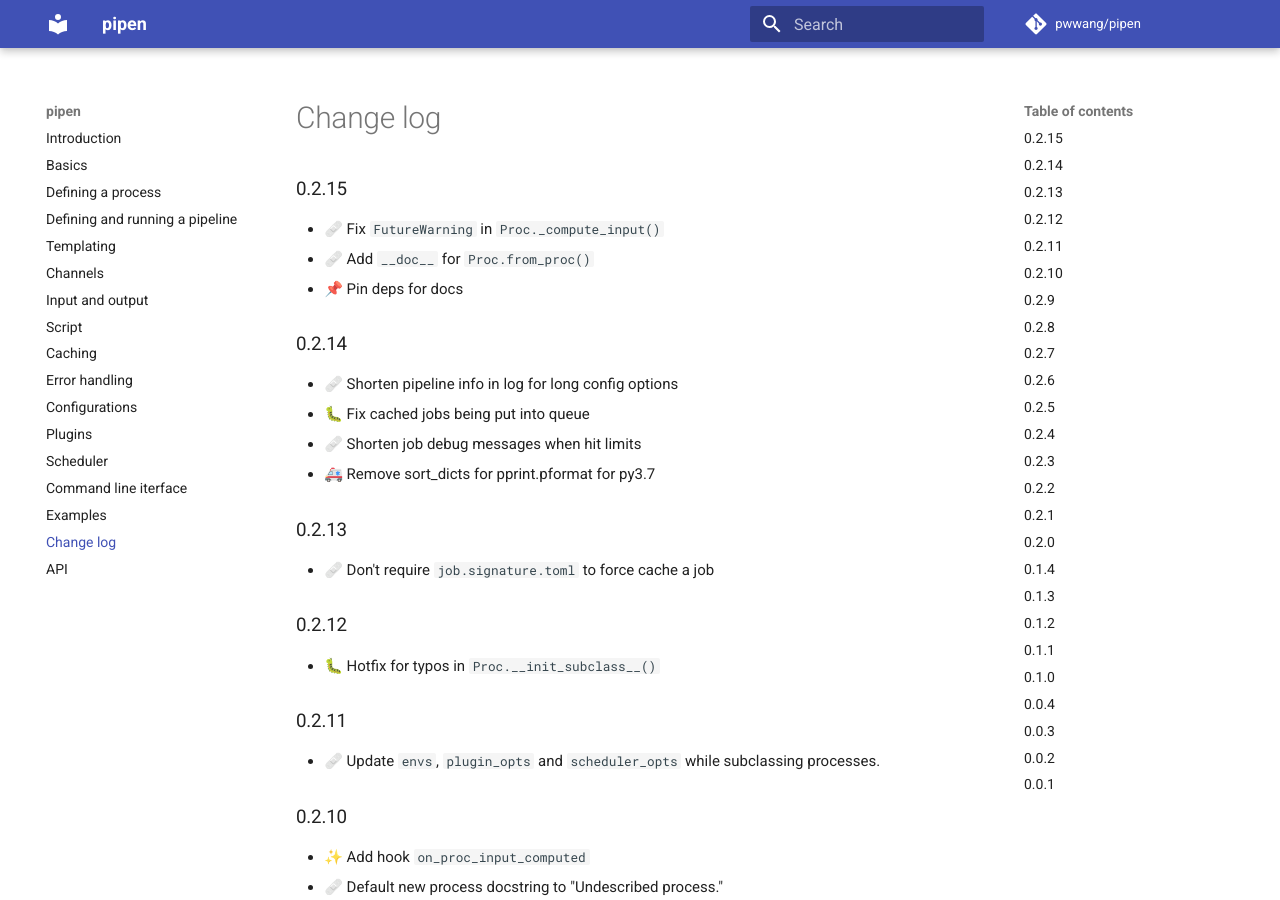
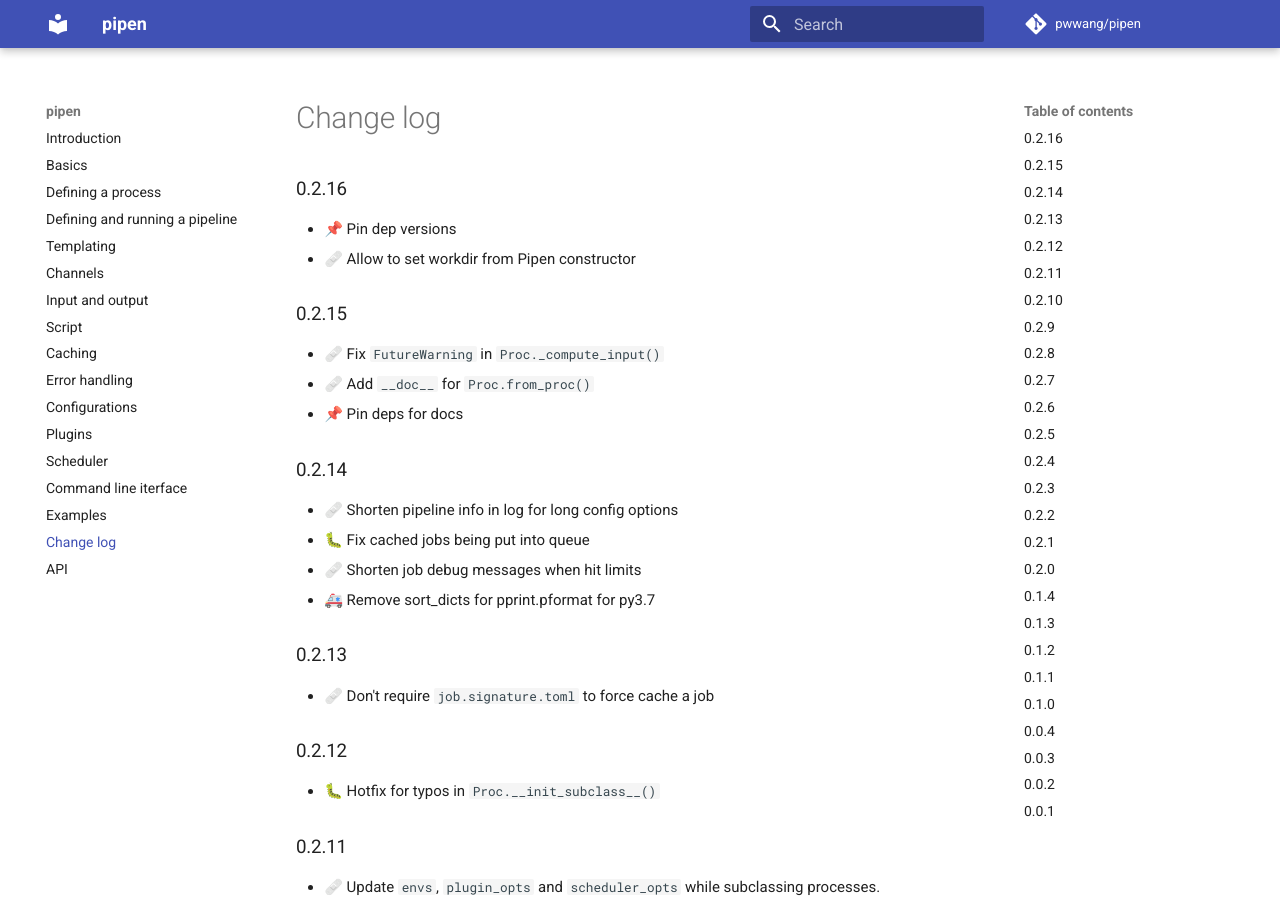
Before and after one commit to pwwang/pipen, an MkDocs documentation site: the page built from docs/CHANGELOG.md, in a window 1280 px wide and 900 px high. Built offline with MkDocs 1.6.1 and Material for MkDocs 9.7.7, drawn with Linux system fonts in a browser that asks for light colours; comment, search, counter and statistics services are not loaded.

Commit message:
🔖 0.2.16

```diff
--- a/docs/CHANGELOG.md
+++ b/docs/CHANGELOG.md
@@ -1,3 +1,8 @@
+## 0.2.16
+
+- 📌 Pin dep versions
+- 🩹 Allow to set workdir from Pipen constructor
+
 ## 0.2.15
 
 - 🩹 Fix `FutureWarning` in `Proc._compute_input()`
--- a/pipen/version.py
+++ b/pipen/version.py
@@ -1,3 +1,3 @@
 """Provide version of pipen"""
 
-__version__ = "0.2.15"
+__version__ = "0.2.16"
--- a/pyproject.toml
+++ b/pyproject.toml
@@ -4,7 +4,7 @@ build-backend = "poetry.masonry.api"
 
 [tool.poetry]
 name = "pipen"
-version = "0.2.15"
+version = "0.2.16"
 description = "A pipeline framework for python"
 authors = [ "pwwang <pwwang@pwwang.com>",]
 license = "MIT"
```
